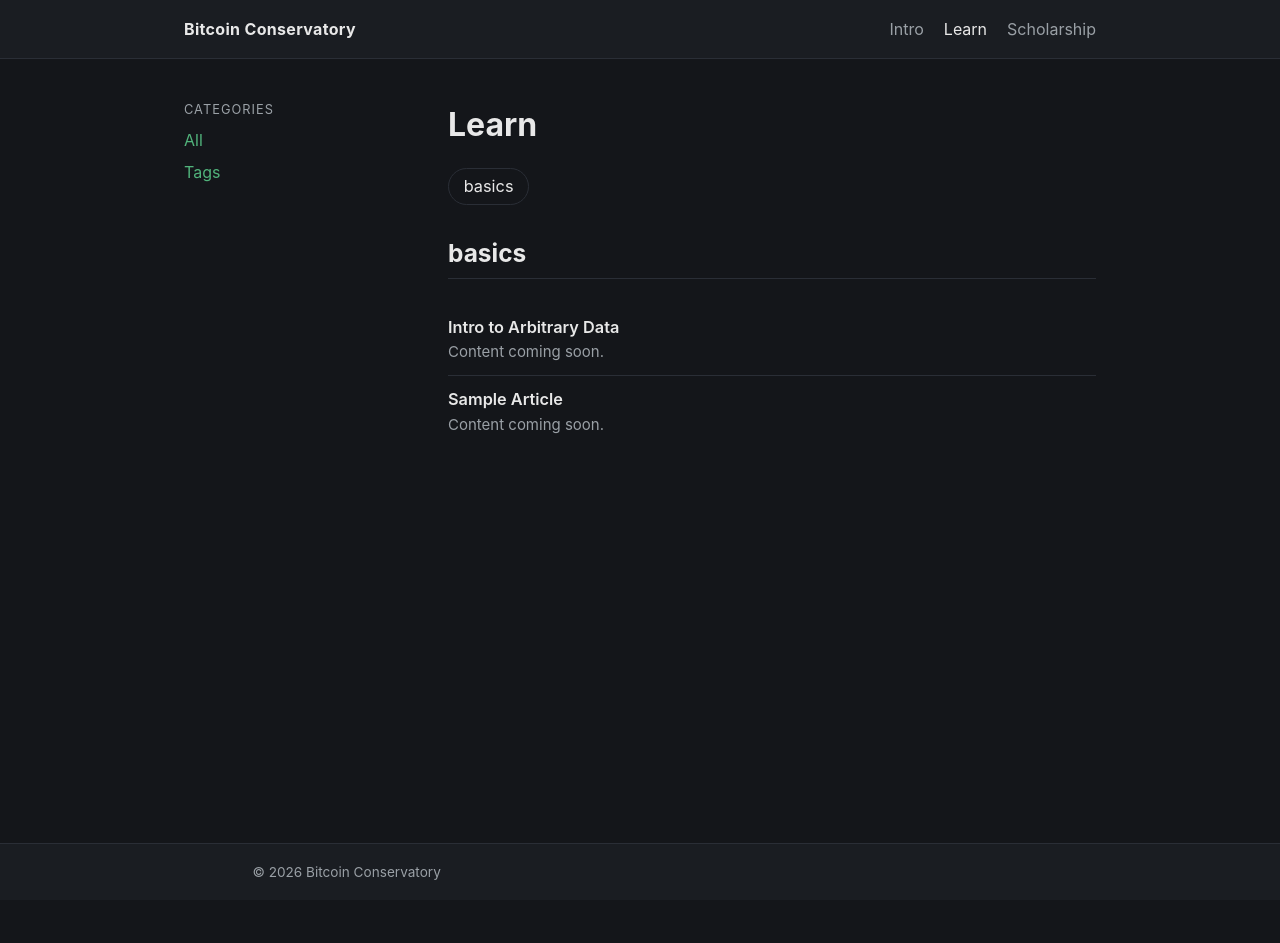
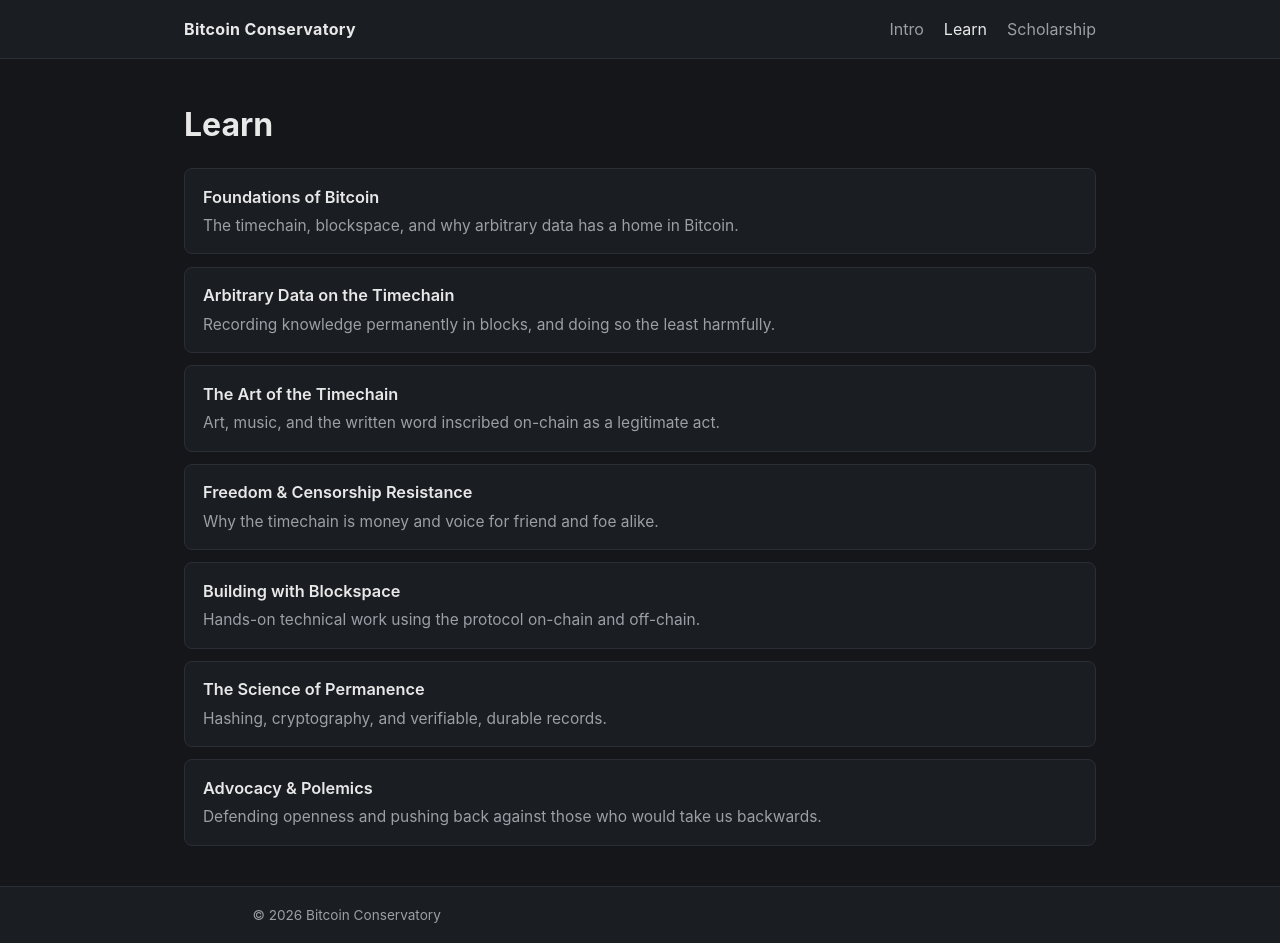
Before and after one commit to bitcoinconservatory/bitcoinconservatory-dot-com, a Jekyll site: the page built from docs/_pages/learn.md, in a window 1280 px wide. Built offline with Jekyll 4.4.1, drawn with Linux system fonts in a browser that asks for light colours; before the commit the page ends 900 px from its top, so only the background shows below that.

Commit message:
Rewrite Learn section as course topic list with hover tooltips

```diff
--- /dev/null
+++ b/docs/_data/courses.yml
@@ -0,0 +1,20 @@
+- title: "Foundations of Bitcoin"
+  description: "The timechain, blockspace, and why arbitrary data has a home in Bitcoin."
+
+- title: "Arbitrary Data on the Timechain"
+  description: "Recording knowledge permanently in blocks, and doing so the least harmfully."
+
+- title: "The Art of the Timechain"
+  description: "Art, music, and the written word inscribed on-chain as a legitimate act."
+
+- title: "Freedom & Censorship Resistance"
+  description: "Why the timechain is money and voice for friend and foe alike."
+
+- title: "Building with Blockspace"
+  description: "Hands-on technical work using the protocol on-chain and off-chain."
+
+- title: "The Science of Permanence"
+  description: "Hashing, cryptography, and verifiable, durable records."
+
+- title: "Advocacy & Polemics"
+  description: "Defending openness and pushing back against those who would take us backwards."
--- /dev/null
+++ b/docs/_includes/courses-list.html
@@ -0,0 +1,9 @@
+<div class="courses">
+  {% for course in site.data.courses %}
+    <div class="course" tabindex="0">
+      <div class="course__name">{{ course.title }}</div>
+      <div class="course__desc">{{ course.description }}</div>
+      <span class="course__tooltip">Enrollment coming soon</span>
+    </div>
+  {% endfor %}
+</div>
--- a/docs/_pages/learn.md
+++ b/docs/_pages/learn.md
@@ -2,13 +2,8 @@
 title: "Learn"
 layout: single
 permalink: /learn/
-collection_ref: lessons
-taxonomy_field: categories
-taxonomy_grouping: true
-sidebar:
-  nav: "learn"
 ---
 
 <div markdown="0">
-{% include lessons-by-taxonomy.html %}
+{% include courses-list.html %}
 </div>
--- a/docs/assets/css/main.css
+++ b/docs/assets/css/main.css
@@ -174,6 +174,51 @@
 .entry__title { font-weight: 600; color: var(--fg); }
 .entry__excerpt { display: block; color: var(--fg-muted); font-size: 0.92em; }
 
+/* ---- Courses ---- */
+.courses {
+  display: flex;
+  flex-direction: column;
+  gap: 0.75em;
+}
+.course {
+  position: relative;
+  border: 1px solid var(--border);
+  border-radius: 8px;
+  padding: 0.9em 1.1em;
+  background: var(--bg-alt);
+  transition: border-color 0.15s ease;
+}
+.course:hover, .course:focus-visible { border-color: var(--accent); outline: none; }
+.course__name { font-weight: 600; color: var(--fg); margin-bottom: 0.15em; }
+.course__desc { color: var(--fg-muted); font-size: 0.95em; }
+.course__tooltip {
+  position: absolute;
+  left: 50%;
+  bottom: 100%;
+  transform: translate(-50%, -6px);
+  background: var(--accent);
+  color: #0c0e11;
+  font-size: 0.8em;
+  font-weight: 600;
+  white-space: nowrap;
+  padding: 0.35em 0.7em;
+  border-radius: 5px;
+  opacity: 0;
+  pointer-events: none;
+  transition: opacity 0.15s ease;
+  z-index: 10;
+}
+.course__tooltip::after {
+  content: "";
+  position: absolute;
+  top: 100%;
+  left: 50%;
+  transform: translateX(-50%);
+  border: 5px solid transparent;
+  border-top-color: var(--accent);
+}
+.course:hover .course__tooltip, .course:focus-visible .course__tooltip { opacity: 1; }
+
 /* ---- Footer ---- */
 .site-footer {
   border-top: 1px solid var(--border);
```
Also changed, not shown: docs/_data/navigation.yml (+0 -16 lines).
